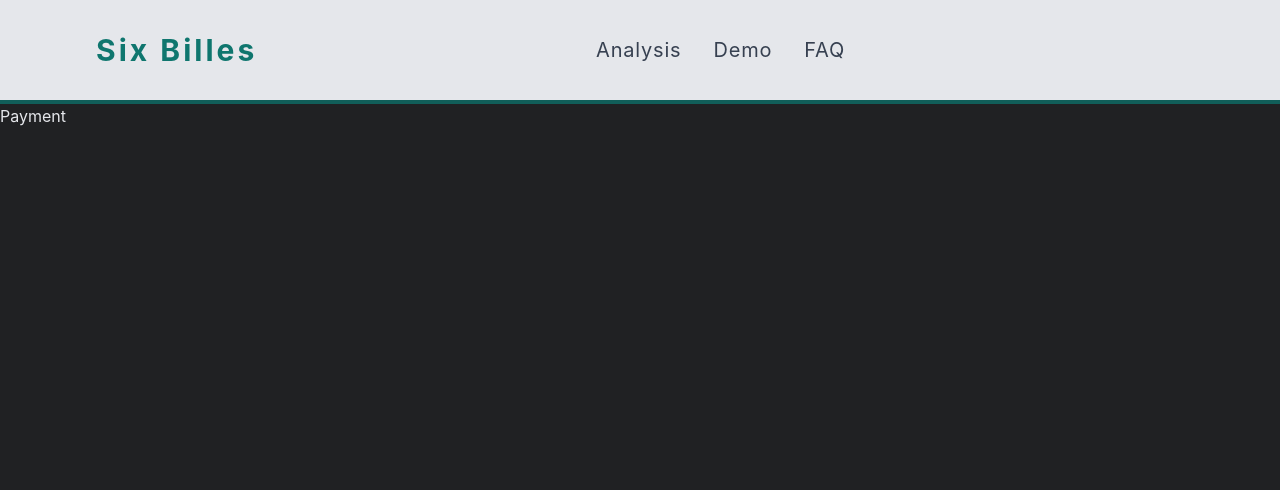
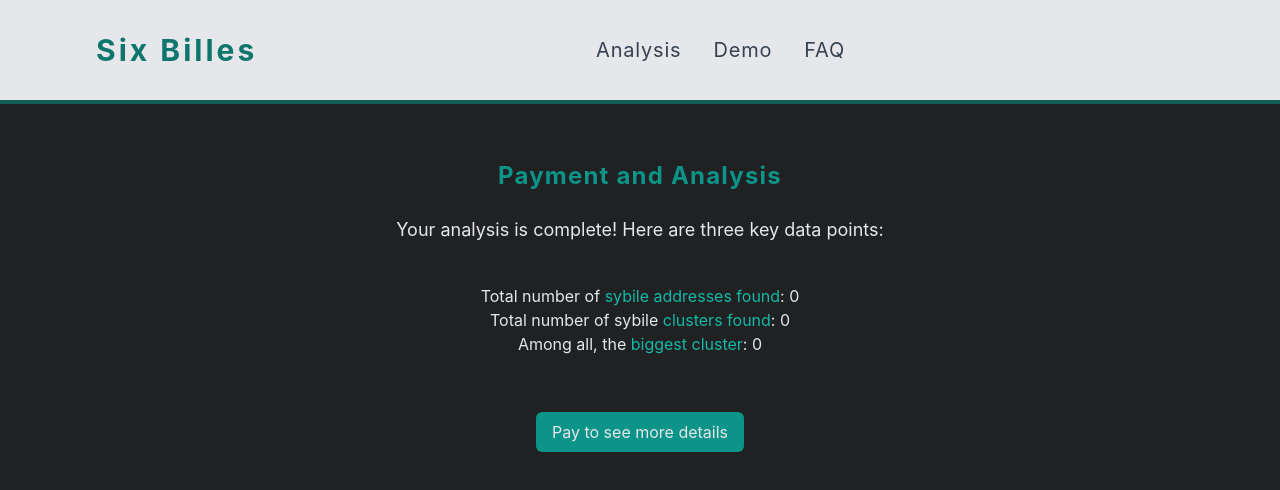
Before and after one commit to muhuuh/sybile, a React (Create React App) app: page /main/payment in a window 1280 px wide. Shown: the top 490 px of the page. Built offline with nearby package versions, Linux system fonts and the light colour scheme.

Commit message:
UI of payment done overiew

```diff
--- a/src/App.js
+++ b/src/App.js
@@ -3,6 +3,7 @@ import Header from "./components/Header";
 import Main from "./components/Main/Main";
 import AnalysisMain from "./components/Main/Analysis/AnalysisMain";
 import PaymentMain from "./components/Main/Payment/PaymentMain";
+import PaymentDetails from "./components/Main/Payment/PaymentDetails";
 
 const App = () => {
   return (
@@ -13,6 +14,7 @@ const App = () => {
         <Route path="/main" element={<Main />} />
         <Route path="/main/analysis" element={<AnalysisMain />} />
         <Route path="/main/payment" element={<PaymentMain />} />
+        <Route path="/main/payment/details" element={<PaymentDetails />} />
       </Routes>
     </div>
   );
--- a/src/components/Main/Main.js
+++ b/src/components/Main/Main.js
@@ -94,7 +94,7 @@ function Main() {
             </p>
           )}
           {!isUploading && (
-            <button className="mt-4 bg-teal-600 text-gray-200 px-4 py-2 rounded-md">
+            <button className="mt-4 bg-teal-600 text-gray-200 px-4 py-2 rounded-md hover:bg-teal-700 transition duration-200">
               Upload addresses
             </button>
           )}
--- /dev/null
+++ b/src/components/Main/Payment/PaymentDetails.js
@@ -0,0 +1,7 @@
+import React from "react";
+
+const PaymentDetails = () => {
+  return <div></div>;
+};
+
+export default PaymentDetails;
--- a/src/components/Main/Payment/PaymentMain.js
+++ b/src/components/Main/Payment/PaymentMain.js
@@ -1,9 +1,77 @@
 import React from "react";
+import { useSelector } from "react-redux";
+import { useNavigate } from "react-router-dom";
+import LoadingSpinner from "../../UI/LoadingSpinner";
 
 const PaymentMain = () => {
+  const navigate = useNavigate();
+  const assignedId = useSelector((state) => state.paymnent.user.assignedId);
+  const paymentMade = useSelector((state) => state.paymnent.user.paymentMade);
+  const analysisDone = useSelector((state) => state.paymnent.user.analysisDone);
+  const mainDataPoints = useSelector((state) => state.visuals.mainDataPoints); // Replace with actual data points from your state
+
+  console.log("mainDataPoints");
+  console.log(analysisDone);
+  console.log(paymentMade);
+  console.log(assignedId);
+  // If payment and analysis are both done, we navigate to the details page
+  if (paymentMade && analysisDone) {
+    navigate("/main/analysis");
+  }
+
+  // Render a different message depending on whether the analysis is done or not
+  const message = analysisDone
+    ? "Your analysis is complete! Here are three key data points:"
+    : "Your analysis is underway. You have been assigned the following ID: ";
+
+  // This will hold your three main data points coming from the Redux store or any other source.
+
   return (
-    <div className="min-h-screen bg-darkBgGray">
-      <div className="text-gray-200 font-2xl">Payment</div>
+    <div className="min-h-screen p-8 bg-darkBgGray">
+      <div className="text-center mt-6">
+        <h1 className="text-2xl font-bold text-teal-600 mb-4 tracking-wider">
+          Payment and Analysis
+        </h1>
+        <p className="mb-3 text-gray-200 text-lg mt-6">{message}</p>
+        {!analysisDone && (
+          <p className="mb-3 text-xl text-gray-200">{assignedId}</p>
+        )}
+        {!analysisDone && (
+          <div className="mt-12">
+            <LoadingSpinner />
+          </div>
+        )}
+
+        {analysisDone && (
+          <div>
+            {/* Example rendering of data points, replace with actual content */}
+            <div className="my-10">
+              <div className="text-gray-200">
+                Total number of{" "}
+                <span className="text-teal-500">sybile addresses found</span>:{" "}
+                {mainDataPoints.sybileAddrNbr}
+              </div>
+              <div className="text-gray-200">
+                Total number of sybile{" "}
+                <span className="text-teal-500">clusters found</span>:{" "}
+                {mainDataPoints.sybileClusterNbr}
+              </div>
+
+              <div className="text-gray-200">
+                Among all, the{" "}
+                <span className="text-teal-500">biggest cluster</span>:{" "}
+                {mainDataPoints.biggestCluster}
+              </div>
+            </div>
+            <button
+              onClick={() => navigate("/main/payment/details")} // Replace with your actual payment flow trigger
+              className="mt-4 bg-teal-600 text-gray-200 px-4 py-2 rounded-md hover:bg-teal-700 transition duration-200"
+            >
+              Pay to see more details
+            </button>
+          </div>
+        )}
+      </div>
     </div>
   );
 };
--- a/src/components/store/payment-slice.js
+++ b/src/components/store/payment-slice.js
@@ -2,9 +2,9 @@ import { createSlice } from "@reduxjs/toolkit";
 
 const defaultState = {
   user: {
-    assignedId: null,
+    assignedId: 0,
     paymentMade: false,
-    analysisDone: false,
+    analysisDone: true,
   },
 };
 
--- a/src/components/store/visuals-slice.js
+++ b/src/components/store/visuals-slice.js
@@ -1,11 +1,14 @@
 import { createSlice } from "@reduxjs/toolkit";
 
-const defaultState = {};
+const defaultState = {
+  rawVisualData: {},
+  mainDataPoints: { sybileAddrNbr: 0, sybileClusterNbr: 0, biggestCluster: 0 },
+};
 
 const visualsSlice = createSlice({
   name: "thirdParty",
   initialState: defaultState,
-  rawVisualData: {},
+
   reducers: {
     updateinventoryProducts(state, action) {
       state.inventoryNoDuplicates = action.payload;
```
